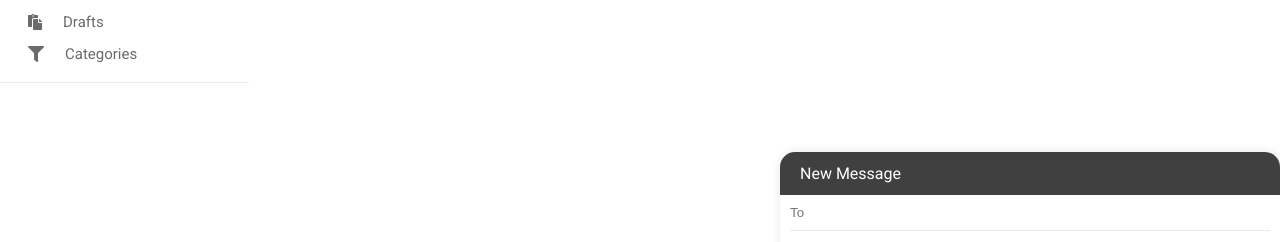
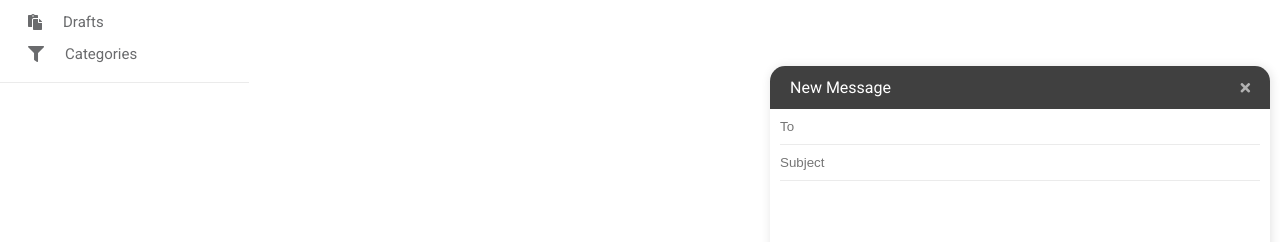
Before and after one commit to iCode-Cat/React-Gmail-App-Clone, a React (Create React App) app in the folder frontend/: page / in a window 1280 px wide. Both pictures are taken after a click on the element "Compose". Shown: the part 553-795 px from the top of the page. Built offline with nearby package versions, Linux system fonts and the light colour scheme.

Commit message:
Message state and mail container added

```diff
--- a/frontend/src/App.js
+++ b/frontend/src/App.js
@@ -1,6 +1,7 @@
 import {useState} from 'react';
 import './App.css';
 import Header from './Components/Header/Header';
+import Mails from './Components/Mails/Mails';
 import Message from './Components/Message/Message';
 import SideMenu from './Components/Side-Menu/SideMenu';
 import TopMenu from './Components/Top-Menu/TopMenu';
@@ -9,17 +10,23 @@ function App() {
 
 
   //Generate message pop
-  const [loop, setLoop] = useState([])
+  const [loop, setLoop] = useState([]);
+  //Message state
+  const [mail, setMail] = useState({ sender:'', receiver:'', subject:'', content:'', date:'', status:'', visited:'none'  });
 
   return (
     <div className="main-container">
 
 
     <Header/>
-    <Message loop={loop} />
+    <Message loop={loop} mail={mail} setMail={setMail} />
     <div className="side-top-menu">
     <SideMenu loop={loop} setLoop={setLoop}/>
+    <div className="top-mails-container">
     <TopMenu/>
+    <Mails mail={mail}/>
+
+    </div>
     </div>
 
     </div>
--- /dev/null
+++ b/frontend/src/Components/Mails/Mails.js
@@ -0,0 +1,19 @@
+import React from 'react';
+import './mails.scss'
+
+const Mails = ({mail}) => {
+
+
+    if(mail.content) {
+        return <div className="mails-container border-bt">
+        <div className="sender"><strong>{mail.sender}</strong></div>
+        <div className="subject">{mail.subject}</div>
+        <div className="content">{mail.content.slice(0,140) + '...'}</div>
+    </div>
+    } else {
+        return ''
+    }
+
+}
+
+export default Mails;
--- /dev/null
+++ b/frontend/src/Components/Mails/mails.scss
@@ -0,0 +1,6 @@
+.mails-container {
+    display: flex;
+    gap: 30px;
+    font-size: 1.4rem;
+    padding: 1.1rem 2rem;
+}
--- a/frontend/src/Components/Message/Message.js
+++ b/frontend/src/Components/Message/Message.js
@@ -1,9 +1,27 @@
-import React,{useState} from 'react';
+import React,{useState, useRef} from 'react';
 import './message.scss'
 
-const Message = ({loop}) => {
+const Message = ({loop , mail ,setMail}) => {
+
+    let receiver = useRef(null)
+    let subject = useRef(null)
+    let content = useRef(null)
 
     console.log(loop);
+    console.log(mail);
+
+    const submitHandler = (e) => {
+        receiver.current.focus()
+        subject.current.focus()
+        content.current.focus()
+
+        const {name, value} = e.target;
+        setMail((prevStyle) => ({
+            ...prevStyle,
+            receiver:receiver.current.value, subject:subject.current.value , content:content.current.value, date:Date(), sender:'test@gmail.com', status:'inbox', visited:'none'
+        }))
+
+    }
 
 
     return <div className="message-container">
@@ -11,15 +29,18 @@ const Message = ({loop}) => {
         {loop.map((a, index)=>{ return <div className="message-card">
             <header>
                 <p>New Message</p>
-                <div className="card-icons"></div>
+
+                <div className="card-icons">
+                <i class="fas fa-times"></i>
+                </div>
             </header>
             <section className="message-send">
-                <input type="text" placeholder='To' className="send-to border-bt"/>
-                <input type="text" placeholder='Subject' className="send-subject border-bt"/>
-                <textarea name="" id="" cols="30" rows="10" className='send-message'></textarea>
+                <input ref={receiver} type="text" placeholder='To' className="send-to border-bt"/>
+                <input ref={subject} type="text" placeholder='Subject' className="send-subject border-bt"/>
+                <textarea ref={content} placeholder='' name="" id="" cols="60" rows="15" className='send-message border border-bt'></textarea>
             </section>
             <footer>
-                <button className="submit">Send</button>
+                <button className="submit" onClick={submitHandler}>Send</button>
             </footer>
         </div>
 })}
--- a/frontend/src/Components/Message/message.scss
+++ b/frontend/src/Components/Message/message.scss
@@ -7,6 +7,7 @@
 
 //General container
 .message-card {
+    margin-right: 1rem;
   width: 500px;
     padding: 0 1rem;
     border-top-left-radius: 15px;
@@ -18,14 +19,24 @@
 
     header {
             margin: 0 -1rem;
-        p {
-
-            font-size: 1.6rem;
-            padding: 1.2rem 2rem;
+            display: flex;
+            justify-content: space-between;
+            align-items: center;
             background: #404040;
             border-top-left-radius: 15px;
             border-top-right-radius: 15px;
+            padding: 1.2rem 2rem;
+
+        p {
             color: #fff;
+            font-size: 1.6rem;
+        }
+
+        //fa icons
+        i {
+            color: #B2B2B2;
+            font-size: 1.4rem;
+            cursor: pointer;
         }
     }
 
@@ -37,14 +48,19 @@
             padding: 1rem 0;
 
         }
+
+        textarea {
+            padding: 1rem 0;
+            font-family: Roboto;
+        }
+
     }
 
     //Submit button and styling
     footer {
            padding: 1.6rem 0;
         button {
-            width: 121px;
-            height: 45px;
+            padding: 1rem 3.5rem;
             background: #1A73E8;
             color: #fff;
             border-radius: 5px;
--- a/frontend/src/Global/global.scss
+++ b/frontend/src/Global/global.scss
@@ -26,5 +26,9 @@
 
 .side-top-menu {
     display: flex;
-    justify-content: space-between;
+
 }
+
+.top-mails-container {
+    width: 100%;
+}
```
Also changed, not shown: 1 other file (tests, documents, lock files or other folders).
